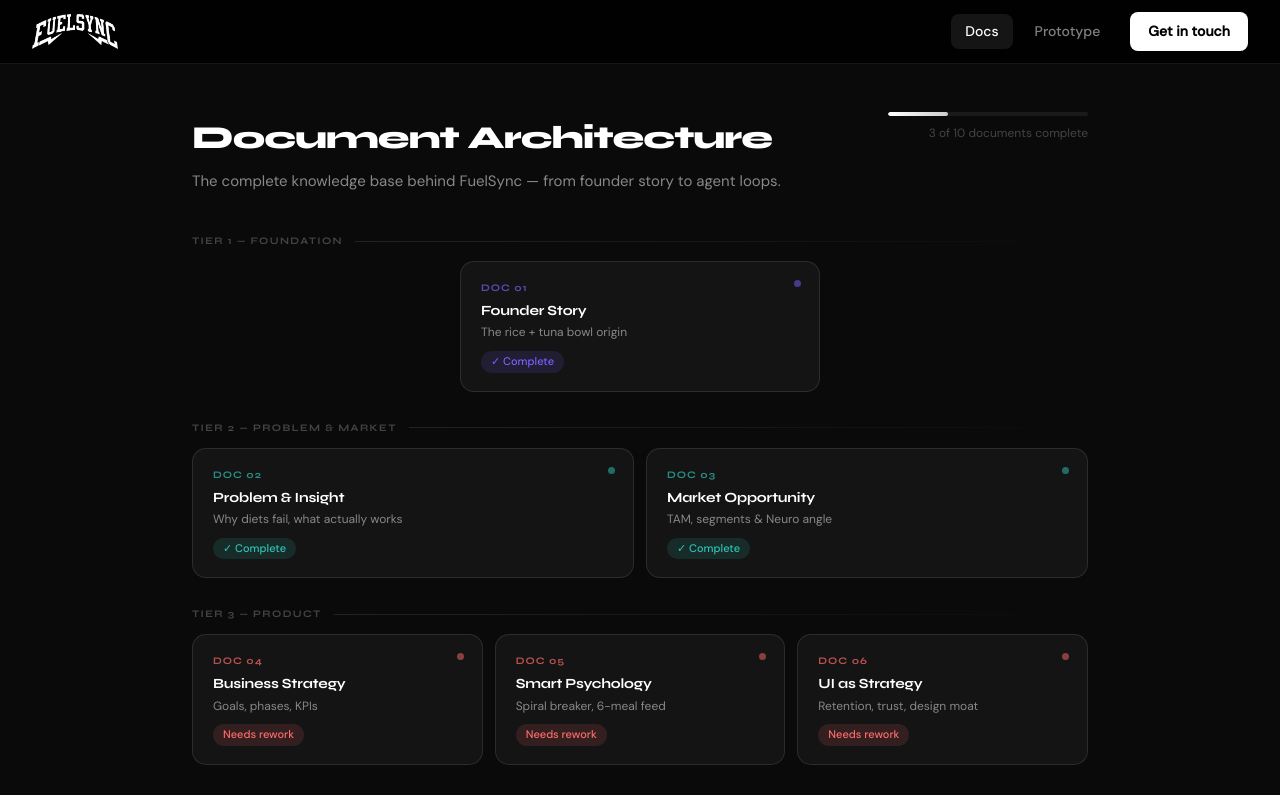
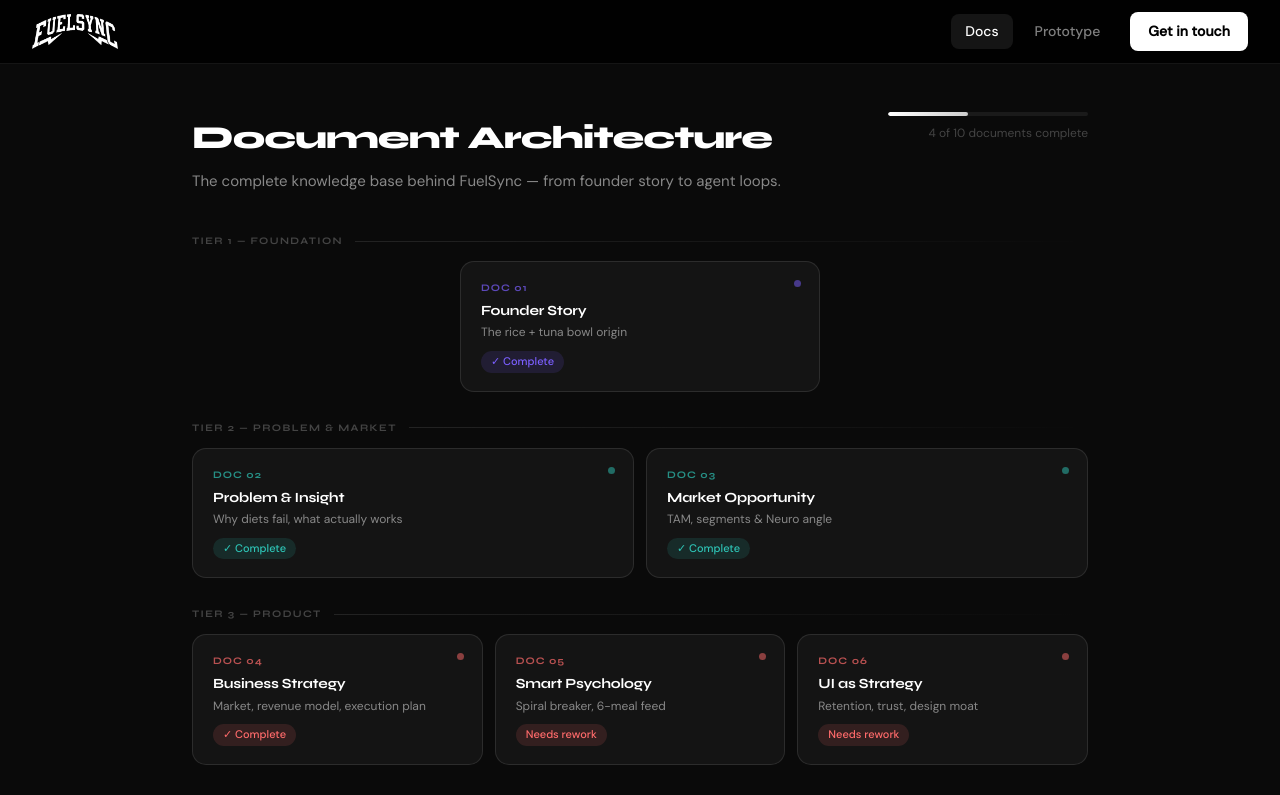
Before and after one commit to Solo165/fuelsync-web, a React (Vite) app: page /docs in a window 1280 px wide. Shown: the top 795 px of the page. Built offline with nearby package versions, Linux system fonts and the light colour scheme.

Commit message:
doc 04 complete — business strategy

```diff
--- a/src/pages/Docs.jsx
+++ b/src/pages/Docs.jsx
@@ -42,13 +42,15 @@
   },
   {
     num:'04', title:'Business Strategy', color:'#FF6B6B', tier:'Product',
-    status:'Needs rework', statusColor:'#FF6B6B',
-    sub:'Goals, phases, KPIs',
-    summary:'The phased plan for building, launching, and scaling FuelSync. Currently documented as a features list — needs restructuring around strategic logic and competitive differentiation.',
+    status:'✓ Complete', statusColor:'#FF6B6B',
+    download:'/docs/FuelSync_Business_Strategy.docx',
+    sub:'Market, revenue model, execution plan',
+    summary:'The strategic case for FuelSync — Australian market sizing (AUD $63–200M, 2024), competitive matrix against MyFitnessPal and Noom, revenue model with projections, 4-phase execution plan, unfair advantages, and KPIs that measure whether the core thesis is working.',
     sections:[
-      {h:'Phase 1 — 0 to 3 months', ul:['Finalise onboarding: goals, sensory profile, emotional triggers, budget','Build the One Meal engine (core differentiator)','Surveys targeting autistic routine-eaters, overwhelmed meal planners','Build early community presence on Reddit, Discord, Facebook']},
-      {h:'Phase 2 — 3 to 12 months', ul:['Launch MVP: AI meal matching + community feed','TikTok micro-content strategy','Grocery price API integration (Coles/Woolies)','NDIS provider partnerships for FuelSync Neuro']},
-      {h:'What needs to be added', p:'Competitive differentiation argument, unit economics, funding requirements, unfair advantages specific to this founder.'}
+      {h:'Market opportunity', p:'Australian diet and nutrition app market valued at AUD $63–200M in 2024, growing at 15–41% CAGR. Over half of Australians use digital health tools. MyFitnessPal alone has 280k–370k weekly active Australian users.'},
+      {h:'Revenue model', p:'Three streams: consumer freemium ($14.99/month premium), NDIS-funded FuelSync Neuro ($79/month), and creator marketplace (Year 2). Combined 12-month target: $150k–$250k ARR.'},
+      {h:'Competitive position', ul:['Competitors track calories — FuelSync tracks behaviour','No competitor has a neurodivergent mode with NDIS funding','No competitor shows real local grocery prices','Architecture built around shame-free design — structurally different, not just different features']},
+      {h:'Unfair advantages', ul:['Founder personally proved the thesis — 30kg lost on one meal','Agent-native from day one — incumbents cannot replicate without full rebuild','NDIS pathway gives access to funded revenue stream competitors cannot capture','Behavioural data moat compounds with every user interaction']}
     ]
   },
   {
```
Also changed, not shown: 1 other file (tests, documents, lock files or other folders).
